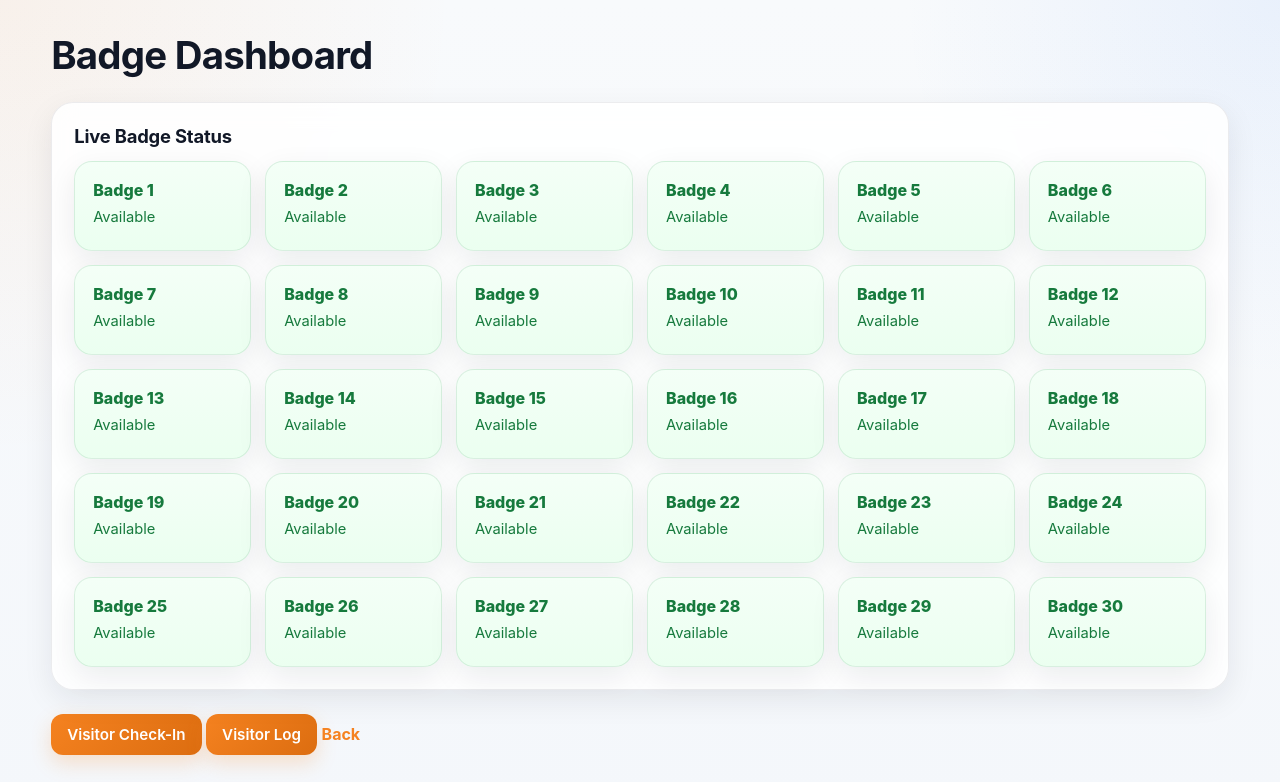
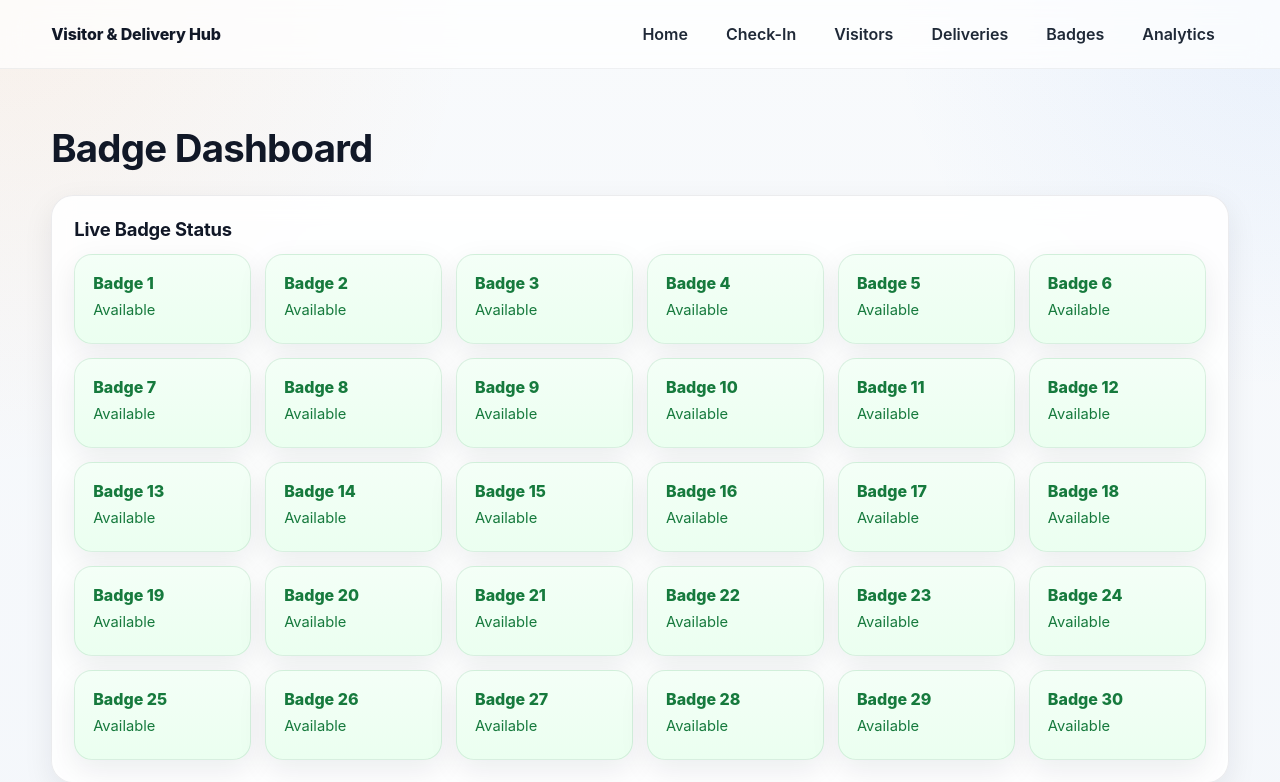
Before and after one commit to amberg710/visitor_delivery_demo-, a Flask app: page /badges in a window 1280 px wide. Shown: the top 782 px of the page. Run offline with Flask 3, Linux system fonts and the light colour scheme; parts of the project's set-up code (start-up, migrations or seed data) failed here and were passed over.

Commit message:
Update badges.html

```diff
--- a/templates/badges.html
+++ b/templates/badges.html
@@ -5,6 +5,23 @@
     <link rel="stylesheet" href="{{ url_for('static', filename='style.css') }}">
 </head>
 <body>
+
+<div class="glass-nav">
+    <div class="nav-inner">
+        <div class="nav-brand">Visitor & Delivery Hub</div>
+        <div class="nav-links">
+            <a href="/">Home</a>
+            <a href="/checkin">Check-In</a>
+            <a href="/visitors">Visitors</a>
+            <a href="/deliveries">Deliveries</a>
+            <a href="/badges">Badges</a>
+            <a href="/analytics">Analytics</a>
+        </div>
+    </div>
+</div>
+
+
+
 <div class="container">
 
     <h1>Badge Dashboard</h1>
```
